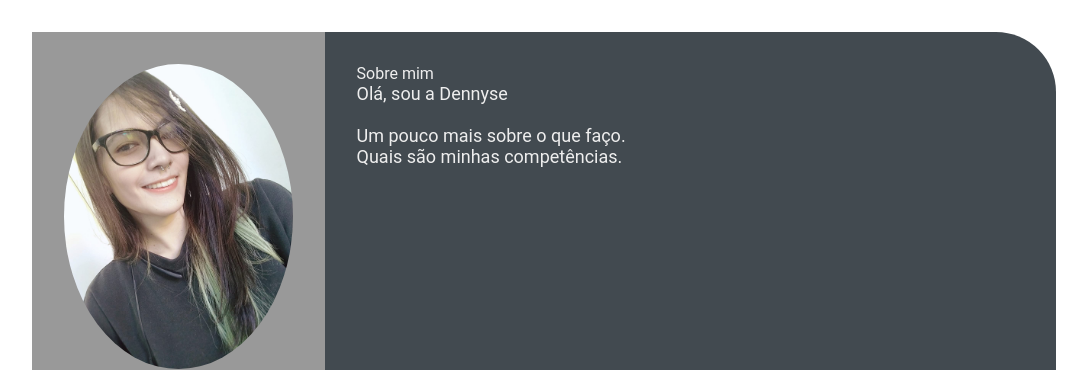
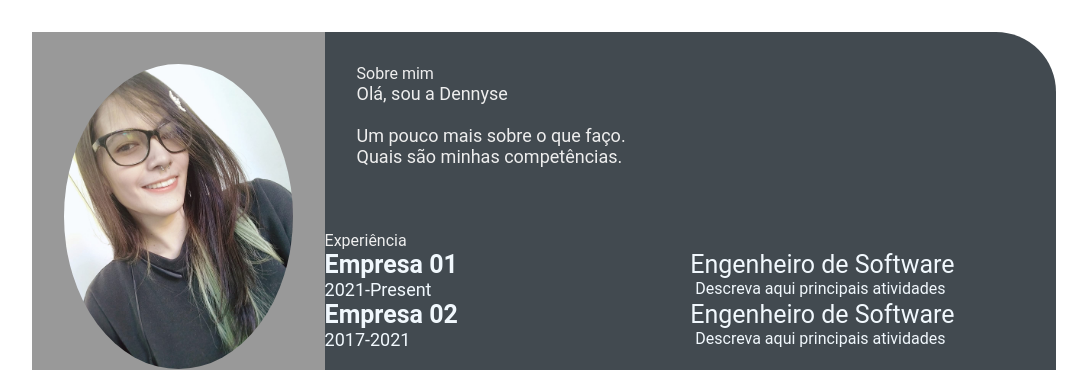
Before and after one commit to DennyseBarros/devweekgit.github.io, a plain HTML site: page index.html in a window 1280 px wide. Shown: the top 370 px of the page, without its empty margins (96-1183 px from the left). Drawn offline with Linux system fonts and the light colour scheme.

Commit message:
feature experience (#3)

```diff
--- a/index.html
+++ b/index.html
@@ -50,7 +50,31 @@
                     </p>
                 </section>
             </div>
-        </section>
+            <section class="experience gap">
+                <div class="right-title">Experiência</div>
+                <div class="experience-contents">
+                    <div class="exp-left">
+                        <p class="exp-company-name">Empresa 01</p>
+                        <p class="exp-time-period">2021-Present</p>
+                    </div>
+                    <div class="exp-right">
+                        <p class="exp-position">Engenheiro de Software</p>
+                        <p class="exp-desc">
+                            Descreva aqui principais atividades
+                        </p>
+                    </div>
+                    <div class="exp-left">
+                        <p class="exp-company-name">Empresa 02</p>
+                        <p class="exp-time-period">2017-2021</p>
+                    </div>
+                    <div class="exp-right">
+                        <p class="exp-position">Engenheiro de Software</p>
+                        <p class="exp-desc">
+                            Descreva aqui principais atividades
+                        </p>
+                    </div>
+                </div>
+            </section>
         </section>
     </main>
 </body>
--- a/style.css
+++ b/style.css
@@ -101,3 +101,38 @@
     font-size: 18px;
     color: #eeeeee;
 }
+
+.experience-contents,
+.education-contents,
+.awards-contents {
+    display: grid;
+    grid-template-columns: repeat(2, 1fr);
+    padding-bottom: 2rem;
+    color: #F1F8FD;
+}
+
+.exp-company-name,
+.education-school-name,
+.awards-company-name {
+    font-size: 25px;
+    font-weight: bold;
+}
+
+.exp-time-period,
+.educationp-time-period,
+.awards-time-period {
+    font-size: 18px;
+}
+
+.exp-position,
+.education-subject,
+.awards-name {
+    font-size: 25px;
+}
+
+.exp-desc,
+.education-desc,
+.awards-desc {
+    font-size: 16px;
+    padding-left: 5px;
+}
```
